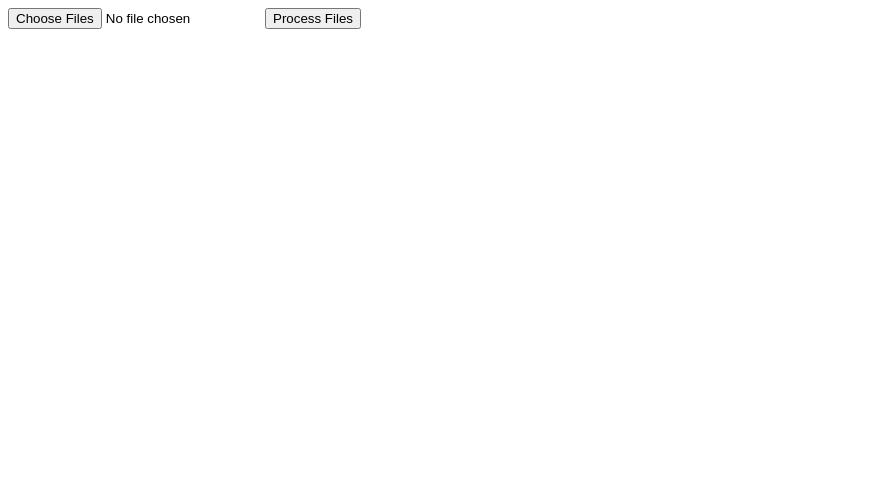
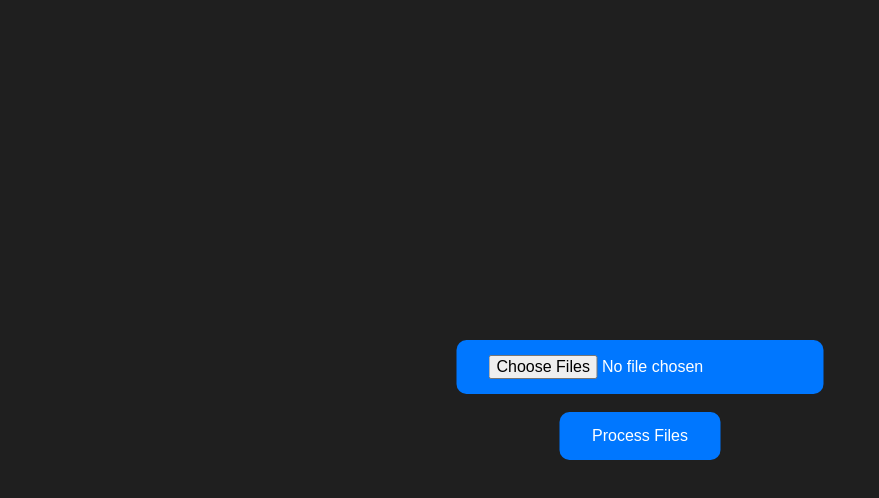
Before and after one commit to rooksword/GMAnalytics-JSON-Combiner, a plain HTML site: page index.html in a window 1280 px wide. Shown: the whole page, without its empty margins (0-879 px from the left). Drawn offline with Linux system fonts and the light colour scheme.

Commit message:
Updated to work properly

```diff
--- a/index.html
+++ b/index.html
@@ -8,8 +8,10 @@
     <link rel="stylesheet" href="style.css">
   </head>
   <body>
-    <input type="file" name="client-file" id="get-files" multiple />
-    <button onclick="processFiles()">Process Files</button>
+    <input class ="file-input" type="file" name="client-file" id="get-files" multiple />
+    <br>
+    <br>
+    <button class="button" onclick="processFiles()">Process Files</button>
 	<script src="index.js"></script>
   </body>
 </html>
--- a/index.js
+++ b/index.js
@@ -61,25 +61,25 @@ function processFiles()
                     console.log(time_to_beat);
                     console.log(deaths);
 
-                    // Create a JSON object with the average
-                    const averageObject = { time_to_beat, deaths };
+                    // // Create a JSON object with the average
+                    // const averageObject = { time_to_beat, deaths };
 
-                    // Convert JSON object to a Blob
-                    const blob = new Blob([JSON.stringify(averageObject, null, 2)], { type: 'application/json' });
+                    // // Convert JSON object to a Blob
+                    // const blob = new Blob([JSON.stringify(averageObject, null, 2)], { type: 'application/json' });
 
-                    // Create a URL for the Blob
-                    const url = URL.createObjectURL(blob);
+                    // // Create a URL for the Blob
+                    // const url = URL.createObjectURL(blob);
 
-                    // Create a link element to trigger the download
-                    const a = document.createElement('a');
-                    a.href = url;
-                    a.download = 'average.json';
-                    document.body.appendChild(a); // Append the link to the body
-                    a.click(); // Simulate a click to trigger the download
+                    // // Create a link element to trigger the download
+                    // const a = document.createElement('a');
+                    // a.href = url;
+                    // a.download = 'average.json';
+                    // document.body.appendChild(a); // Append the link to the body
+                    // a.click(); // Simulate a click to trigger the download
 
-                    // Clean up: remove the link and revoke the URL object
-                    document.body.removeChild(a);
-                    URL.revokeObjectURL(url);
+                    // // Clean up: remove the link and revoke the URL object
+                    // document.body.removeChild(a);
+                    // URL.revokeObjectURL(url);
                 }
             }
             catch (error)
--- a/style.css
+++ b/style.css
@@ -0,0 +1,39 @@
+body {
+    background-color: rgb(31, 31, 31);
+    text-align: center;
+    margin: 0;
+    position: absolute;
+    top: 50%;
+    left: 50%;
+    -ms-transform: translate(-50%, -50%);
+    transform: translate(-50%, -50%);
+}
+
+.button {
+    background-color: #0077ff;
+    border: none;
+    color: white;
+    padding: 15px 32px;
+    text-align: center;
+    text-decoration: none;
+    display: inline-block;
+    font-size: 16px;
+    border-radius: 10px;
+  }
+
+  .button:hover{
+    background-color: #0051ca;
+  }
+
+.file-input {
+    display: none;
+    background-color: #0077ff;
+    border: none;
+    color: white;
+    padding: 15px 32px;
+    text-align: center;
+
+    display: inline-block;
+    font-size: 16px;
+    border-radius: 10px;
+  }
```
